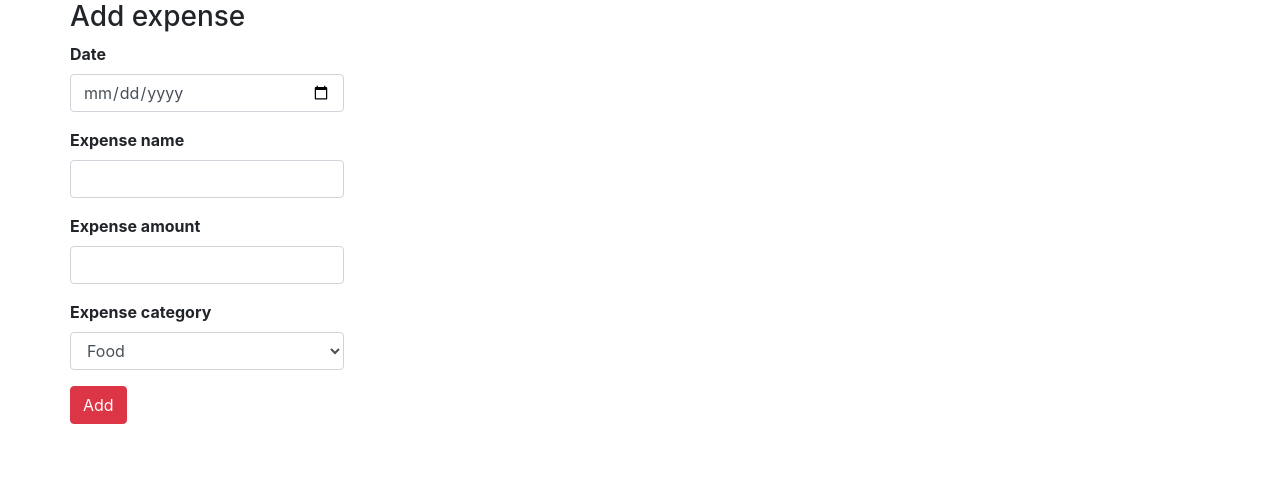
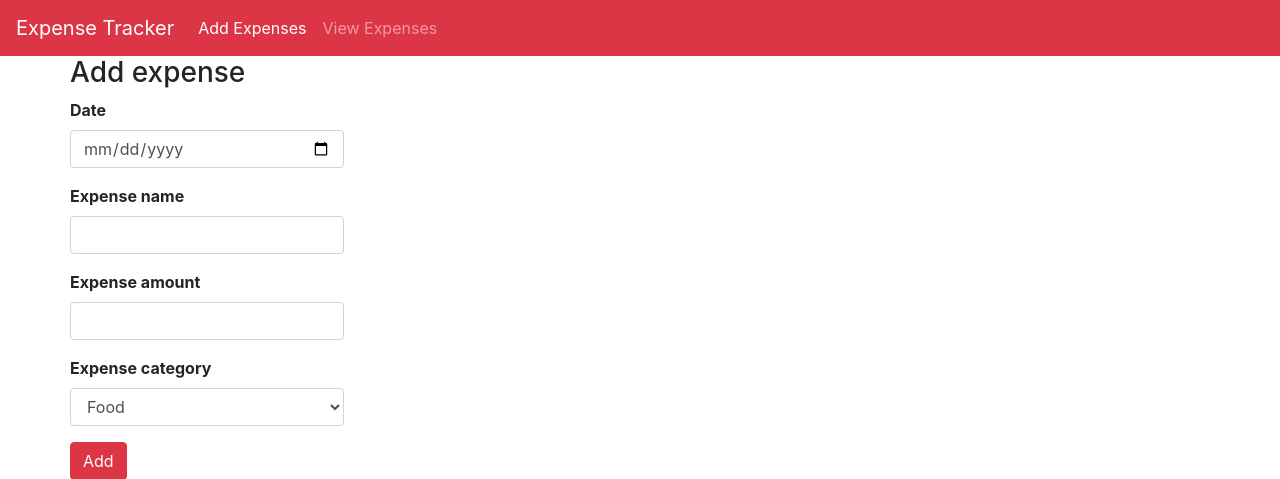
Before and after one commit to llucasft/expense_tracker, a Flask app: page / in a window 1280 px wide. Shown: the top 479 px of the page. Run offline with Flask 3, Linux system fonts and the light colour scheme.

Commit message:
feat: Implemented navbar to the base template

```diff
--- a/templates/base.html
+++ b/templates/base.html
@@ -5,6 +5,22 @@
     <title>Document</title>
 </head>
 <body>
+    <nav class="navbar navbar-expand-lg navbar-dark bg-danger">
+        <a class="navbar-brand" href="#">Expense Tracker</a>
+        <button class="navbar-toggler" type="button" data-toggle="collapse" data-target="#navbarNav" aria-controls="navbarNav" aria-expanded="false" aria-label="Toggle navigation">
+          <span class="navbar-toggler-icon"></span>
+        </button>
+        <div class="collapse navbar-collapse" id="navbarNav">
+          <ul class="navbar-nav">
+            <li class="nav-item active">
+              <a class="nav-link" href="/">Add Expenses <span class="sr-only">(current)</span></a>
+            </li>
+            <li class="nav-item">
+              <a class="nav-link" href="/expenses">View Expenses</a>
+            </li>
+          </ul>
+        </div>
+      </nav>
     {% block body %}
     {% endblock %}
 </body>
```
